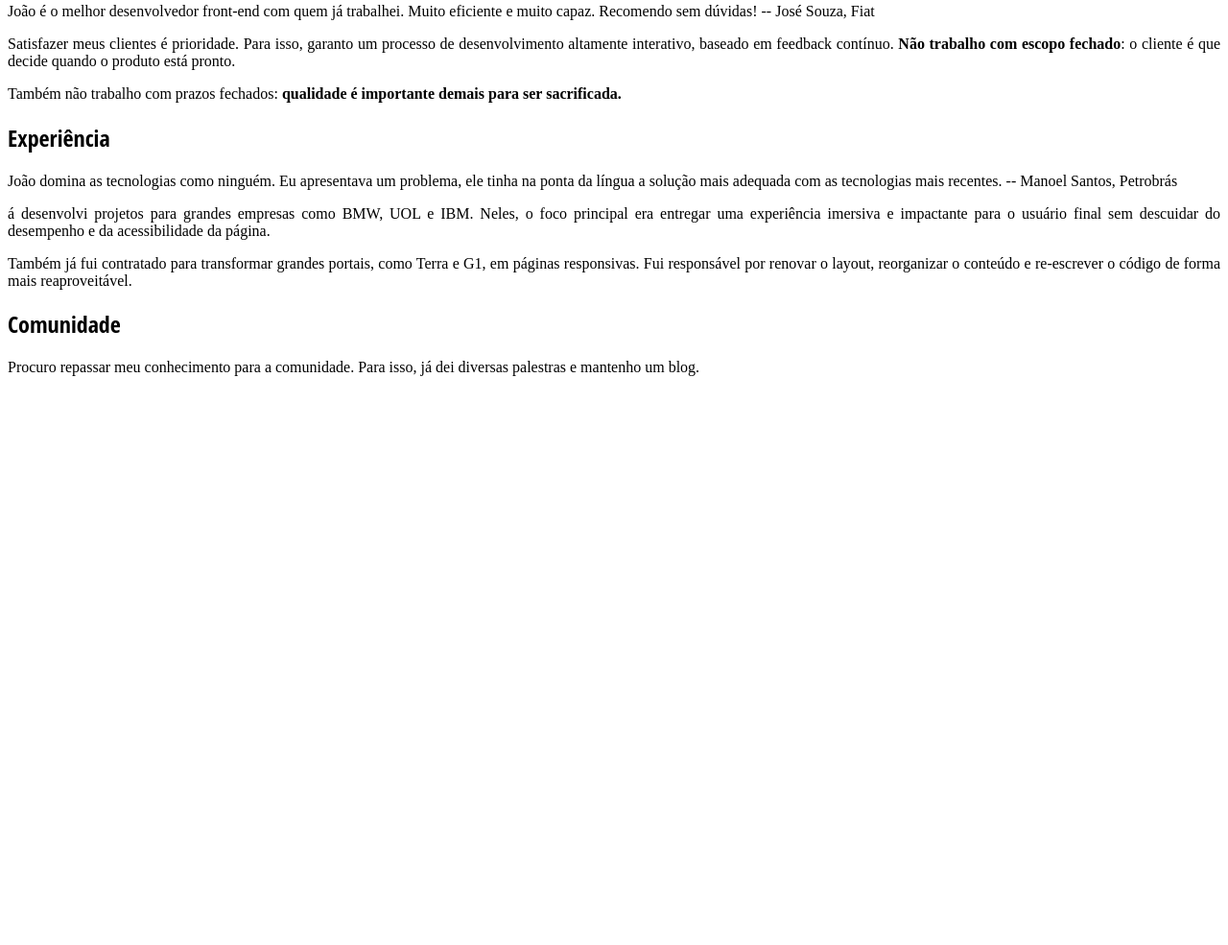
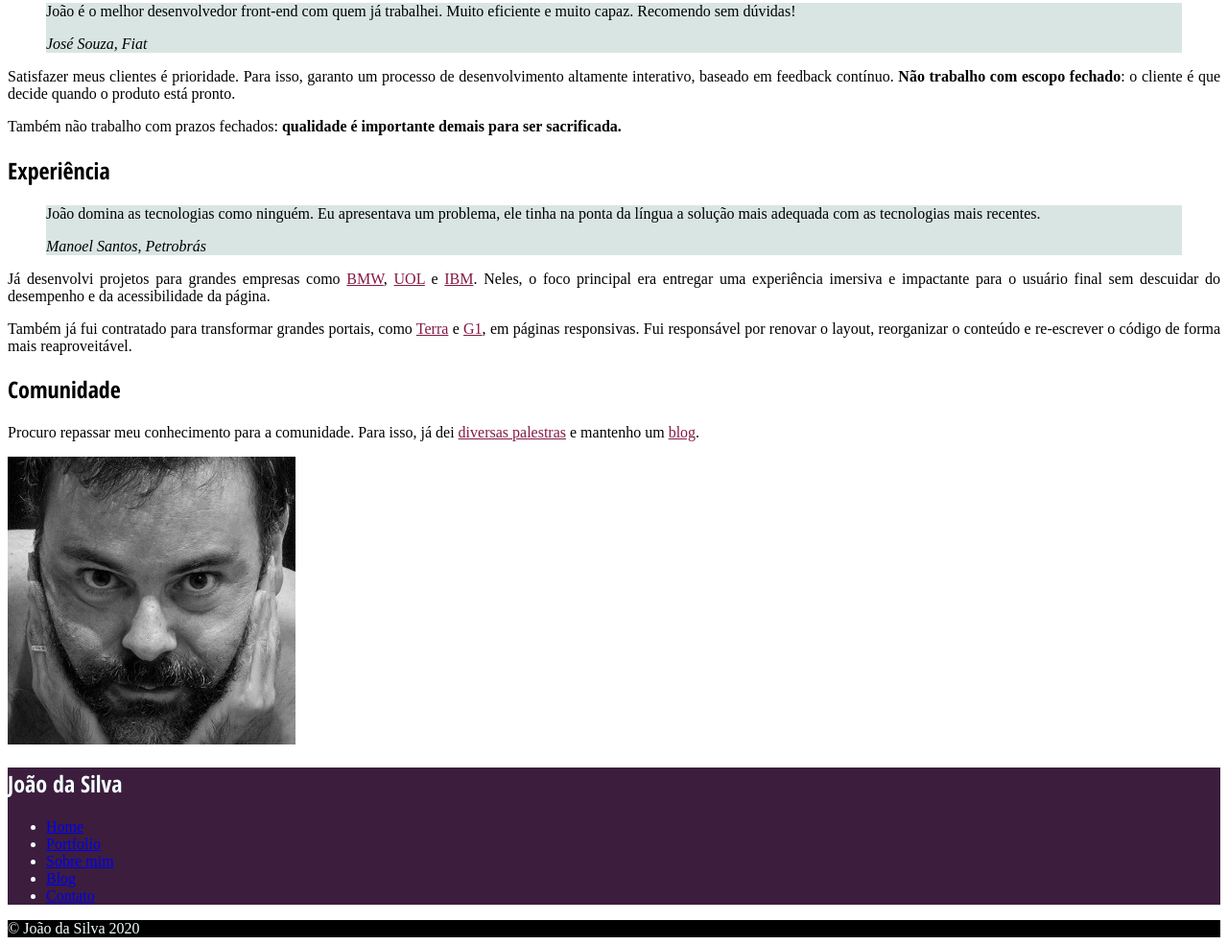
Before and after one commit to MatheusGramosa/MatheusGramosa.github.io, a plain HTML site: page index.html in a window 1280 px wide. Shown: the part 226-1211 px from the top of the page at 96% size. Before the commit the page ends 800 px from the top, so only its background shows below. Drawn offline with Linux system fonts and the light colour scheme.

Commit message:
Add files via upload

```diff
--- a/index.html
+++ b/index.html
@@ -1,41 +1,81 @@
 <!DOCTYPE html>
 <html lang="pt-br">
+
 <head>
     <meta charset="utf-8">
     <title> Biografia - João da Silva </title>
     <link rel="icon" href="favicon.png">
     <link rel="stylesheet" href="site.css">
-</head>
+    <link rel="stylesheet" href="https://fonts.googleapis.com/css?family=Crimson+Text:400,400italic,600">
+    <link rel="stylesheet" href="https://fonts.googleapis.com/css?family=Open+Sans+Condensed:700" </head>
 
 <body>
+    <main>
+        <h1>Sobre mim</h1>
 
-<h1>Sobre mim</h1>
+        <p>Moro em São Paulo mas atendo clientes do mundo todo. Sou conhecido por fazer produtos de <em>qualidade,
+                durabilidade</em> e que <em>agregam valor</em> para meus clientes.</p>
 
-<p>Moro em São Paulo mas atendo clientes do mundo todo. Sou conhecido por fazer produtos de <em>qualidade, durabilidade</em> e que <em>agregam valor</em> para meus clientes.</p>
+        <p>Trabalho usando a web como plataforma, ou seja, respiro HTML5, CSS3 e JavaScript (ou melhor: ECMASCript).
+            Crio
+            sites para todos, seguindo as principais diretivas de acessibilidade, responsividade e web semântica, sem
+            descuidar da qualidade de código.</p>
 
-<p>Trabalho usando a web como plataforma, ou seja, respiro HTML5, CSS3 e JavaScript (ou melhor: ECMASCript). Crio sites para todos, seguindo as principais diretivas de acessibilidade, responsividade e web semântica, sem descuidar da qualidade de código.</p>
+        <h2>Como trabalho</h2>
+        <blockquote>
+            <p>João é o melhor desenvolvedor front-end com quem já trabalhei. Muito eficiente e muito capaz. Recomendo
+                sem
+                dúvidas!</p>
+            <cite>José Souza, Fiat</cite>
+        </blockquote>
+        <p>Satisfazer meus clientes é prioridade. Para isso, garanto um processo de desenvolvimento altamente
+            interativo,
+            baseado em feedback contínuo. <strong>Não trabalho com escopo fechado</strong>: o cliente é que decide
+            quando o
+            produto está pronto.</p>
 
-<h2>Como trabalho</h2>
+        <p>Também não trabalho com prazos fechados: <strong>qualidade é importante demais para ser sacrificada.</strong>
+        </p>
 
-    João é o melhor desenvolvedor front-end com quem já trabalhei. Muito eficiente e muito capaz. Recomendo sem dúvidas!
-    -- José Souza, Fiat
+        <h2>Experiência</h2>
+        <blockquote>
+            <p>João domina as tecnologias como ninguém. Eu apresentava um problema, ele tinha na ponta da língua a
+                solução
+                mais
+                adequada com as tecnologias mais recentes.</p>
+            <cite> Manoel Santos, Petrobrás</cite>
+        </blockquote>
+        <p>Já desenvolvi projetos para grandes empresas como <a href="http://www.bmw.com">BMW</a>, <a
+                href="http://www.uol.com.br">UOL</a> e <a href="http://www.ibm.com.br">IBM</a>. Neles, o foco principal
+            era
+            entregar uma experiência imersiva e impactante para o usuário final sem descuidar do desempenho e da
+            acessibilidade da página.</p>
 
-<p>Satisfazer meus clientes é prioridade. Para isso, garanto um processo de desenvolvimento altamente interativo, baseado em feedback contínuo. <strong>Não trabalho com escopo fechado</strong>: o cliente é que decide quando o produto está pronto.</p>
+        <p>Também já fui contratado para transformar grandes portais, como <a href="http://www.terra.com.br">Terra</a> e
+            <a href="http://www.g1.globo.com">G1</a>, em páginas responsivas. Fui responsável por renovar o layout,
+            reorganizar o conteúdo e re-escrever o código de forma mais reaproveitável.</p>
 
-<p>Também não trabalho com prazos fechados: <strong>qualidade é importante demais para ser sacrificada.</strong></p>
+        <h2>Comunidade</h2>
 
-<h2>Experiência</h2>
+        <p>Procuro repassar meu conhecimento para a comunidade. Para isso, já dei <a href="portfolio.html">diversas
+                palestras</a> e mantenho um <a href="blog.html">blog</a>.</p>
+    </main>
+    <img src="eu.jpg" alt="Foto de João da Silva">
+    <aside>
+        <h1>João da Silva</h1>
+        <nav>
+            <ul>
+                <li><a href="index.html">Home</a></li>
+                <li><a href="portfolio.html">Portfolio</a></li>
+                <li><a href="index.html">Sobre mim</a></li>
+                <li><a href="blog.html">Blog</a></li>
+                <li><a href="contato.html">Contato</a></li>
+            </ul>
+        </nav>
+    </aside>
+    <footer>
+        &copy; João da Silva 2020
+    </footer>
+</body>
 
-    João domina as tecnologias como ninguém. Eu apresentava um problema, ele tinha na ponta da língua a solução mais adequada com as tecnologias mais recentes.
-    -- Manoel Santos, Petrobrás
-
-<p>á desenvolvi projetos para grandes empresas como BMW, UOL e IBM. Neles, o foco principal era entregar uma experiência imersiva e impactante para o usuário final sem descuidar do desempenho e da acessibilidade da página.</p>
-
-<p>Também já fui contratado para transformar grandes portais, como Terra e G1, em páginas responsivas. Fui responsável por renovar o layout, reorganizar o conteúdo e re-escrever o código de forma mais reaproveitável.</p>
-
-<h2>Comunidade</h2>
-
-<p>Procuro repassar meu conhecimento para a comunidade. Para isso, já dei diversas palestras e mantenho um blog.</p>
-
-</body>
 </html>
--- a/site.css
+++ b/site.css
@@ -8,15 +8,19 @@
 </head>
 
 body {
-    font-family: "Times New Roman",serif;
+    font-family: "Crimson Text", "Times New Roman",serif;
     background-color:#F2FFFC;
     font-size:120%;
 }
 
-h1{
+main h1{
     text-align: center;
     background-color:#851944;
     color:#FFF;
+}
+
+main a {
+    color: #851944
 }
 
 h1,h2 {
@@ -26,3 +30,17 @@ h1,h2 {
 p{
     text-align:justify;
 }
+
+blockquote {
+    background-color: #D9E5E3;
+}
+
+aside {
+    background-color: #3C1D3D;
+    color: #F2FFFC;
+}
+
+footer {
+    background-color: #000;
+    color: #F2FFFC;
+}
```
Also changed, not shown: blog.html (added, +32 -0 lines), bio.txt (added), eu.jpg (added), github.png (added), linkedin.png (added), twitter.png (added).
